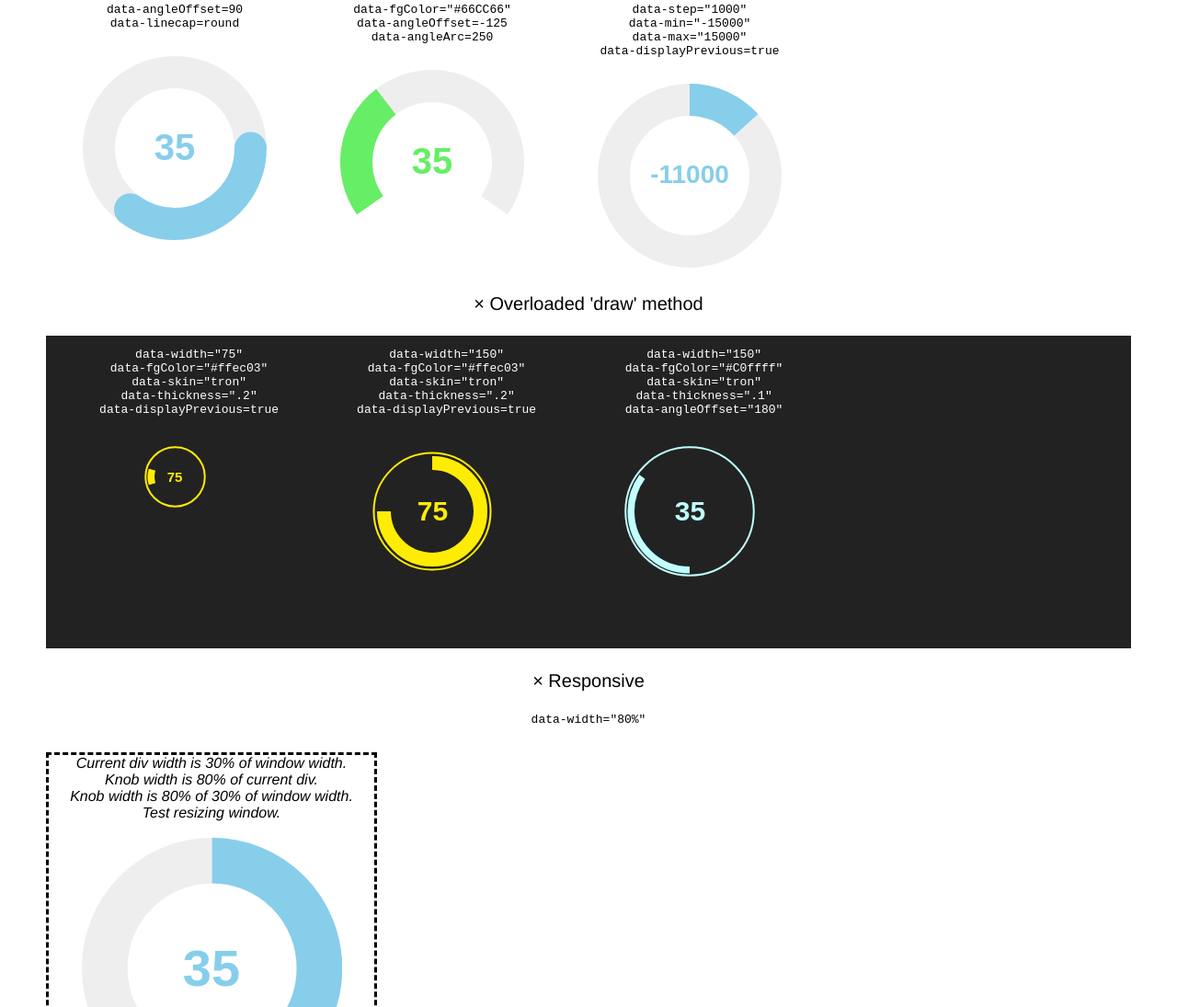
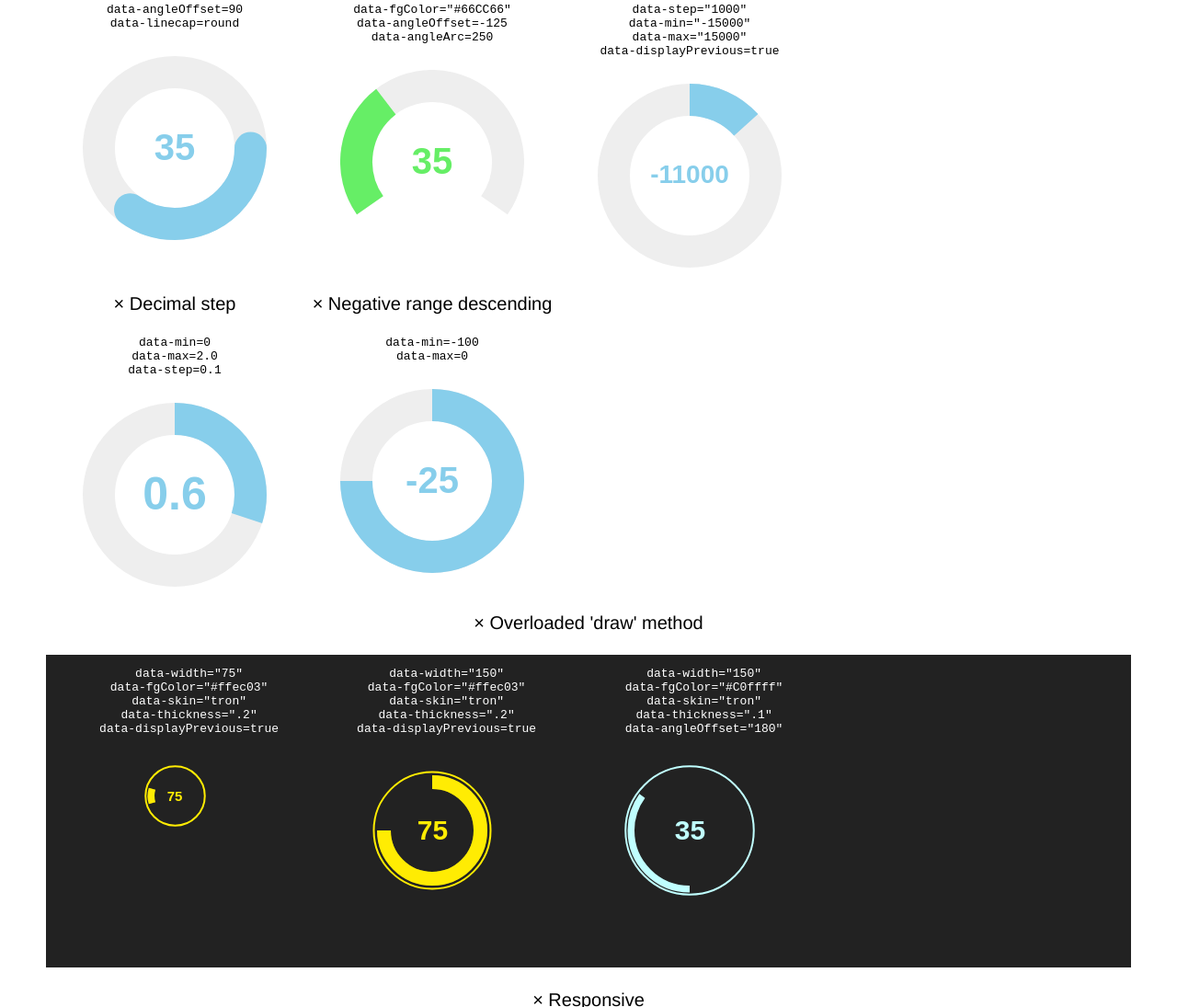
Before and after one commit to aterrien/jQuery-Knob, a website: page index.html in a window 1280 px wide. Shown: the part 961-2056 px from the top of the page at 92% size. Drawn offline with nearby package versions, Linux system fonts and the light colour scheme.

Commit message:
add decimal and negative range examples to documentation

```diff
--- a/index.html
+++ b/index.html
@@ -170,6 +170,26 @@ data-displayPrevious=true
             <input class="knob" data-min="-15000" data-displayPrevious=true data-max="15000" data-step="1000" value="-11000">
         </div>
         <div style="clear:both"></div>
+        <div class="demo">
+            <p>&#215; Decimal step</p>
+            <pre>
+data-min=0
+data-max=2.0
+data-step=0.1
+            </pre>
+            <input class="knob" data-min="0" data-step="0.1" data-max="2.0" value="0.6">
+        </div>
+        <div class="demo">
+            <p>&#215; Negative range descending</p>
+            <pre>
+data-min=-100
+data-max=0
+            </pre>
+            <input class="knob" data-min="-100" data-max="0" value="-25">
+        </div>
+        <div class="demo" >
+        </div>
+        <div style="clear:both"></div>
         <div style="text-align: center">
             <p style="font-size: 20px">&#215; Overloaded 'draw' method</p>
         </div>
```
